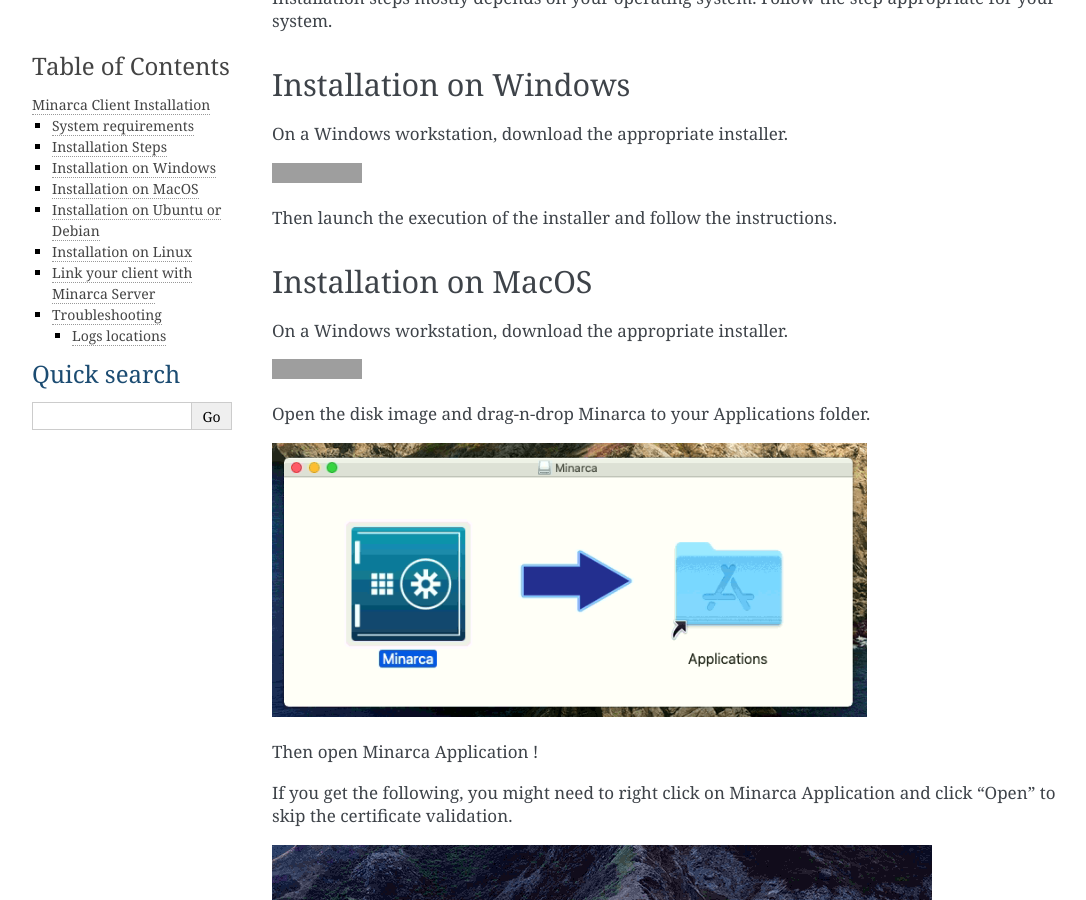
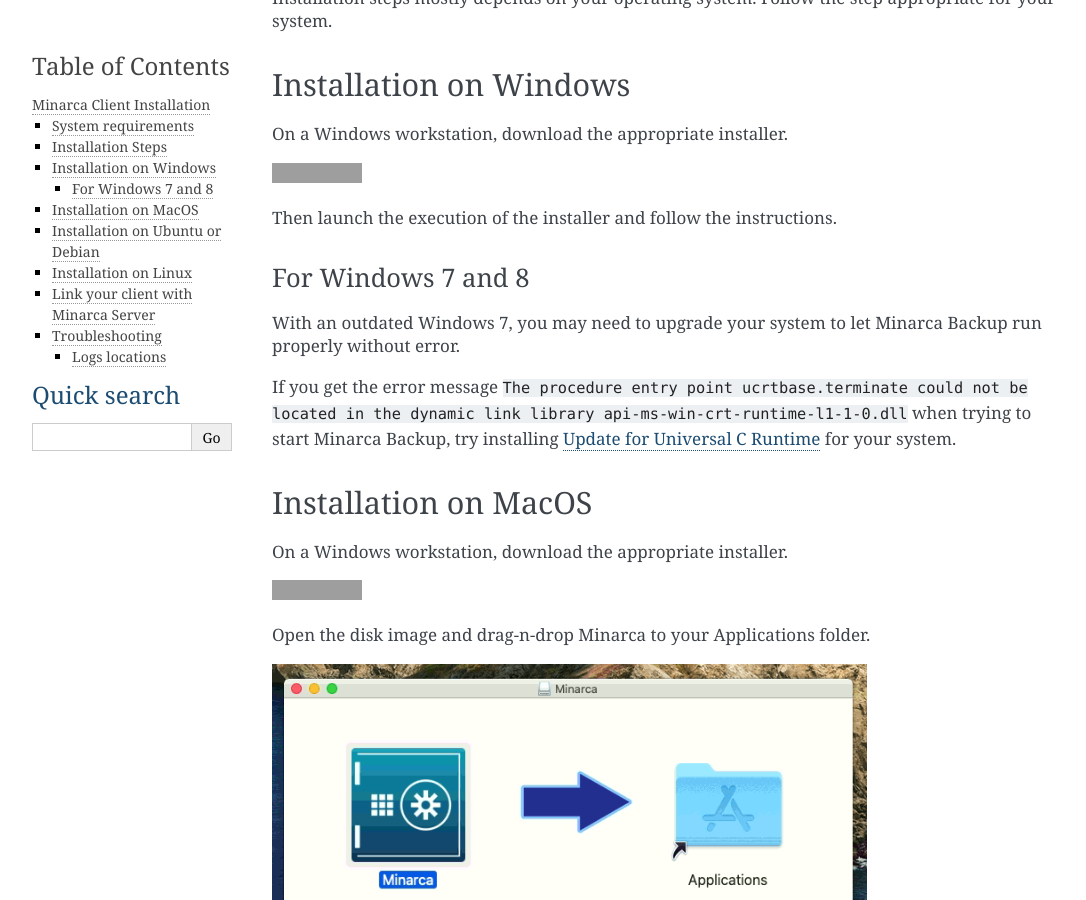
Before and after one commit to ikus060/minarca, a Sphinx documentation site: the page built from doc/minarca-client.md, in a window 1280 px wide and 900 px high, scrolled down 591 px. Shown: the whole window, without its empty margins (33-1119 px from the left). Built offline with Sphinx 7.4.7, drawn with Linux system fonts in a browser that asks for light colours; grey boxes are pictures that could not be loaded.

Commit message:
Add installation notice for Windows 7

```diff
--- a/doc/minarca-client.md
+++ b/doc/minarca-client.md
@@ -27,6 +27,13 @@
 <a href="https://www.ikus-soft.com/archive/minarca/minarca-client-latest.exe"><img alt="Minarca Client for Windows" src="https://img.shields.io/badge/download-Minarca-blue?&logo=windows&style=for-the-badge"></a>
 
 Then launch the execution of the installer and follow the instructions.
+
+### For Windows 7 and 8
+
+With an outdated Windows 7, you may need to upgrade your system to let Minarca Backup run properly without error.
+
+If you get the error message `The procedure entry point ucrtbase.terminate could not be located in the dynamic link library api-ms-win-crt-runtime-l1-1-0.dll` when trying to start Minarca Backup,
+try installing [Update for Universal C Runtime](https://support.microsoft.com/en-us/topic/update-for-universal-c-runtime-in-windows-c0514201-7fe6-95a3-b0a5-287930f3560c) for your system.
 
 ## Installation on MacOS
 
```
